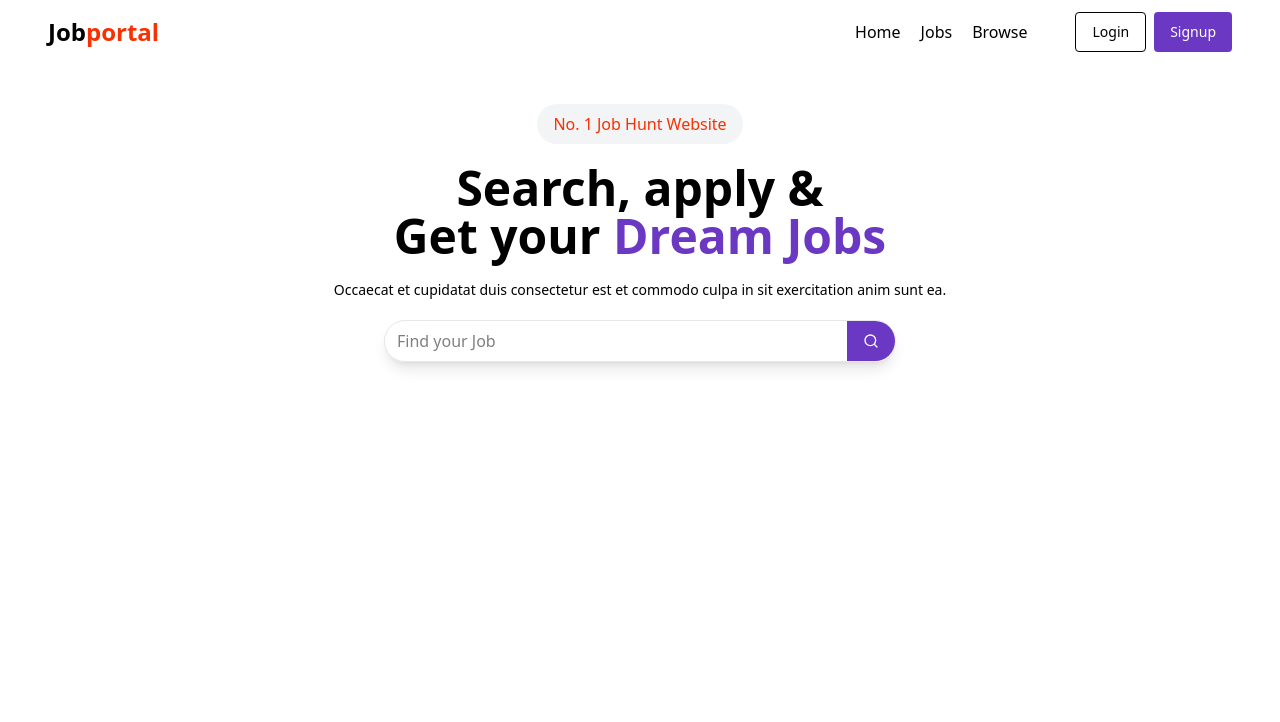
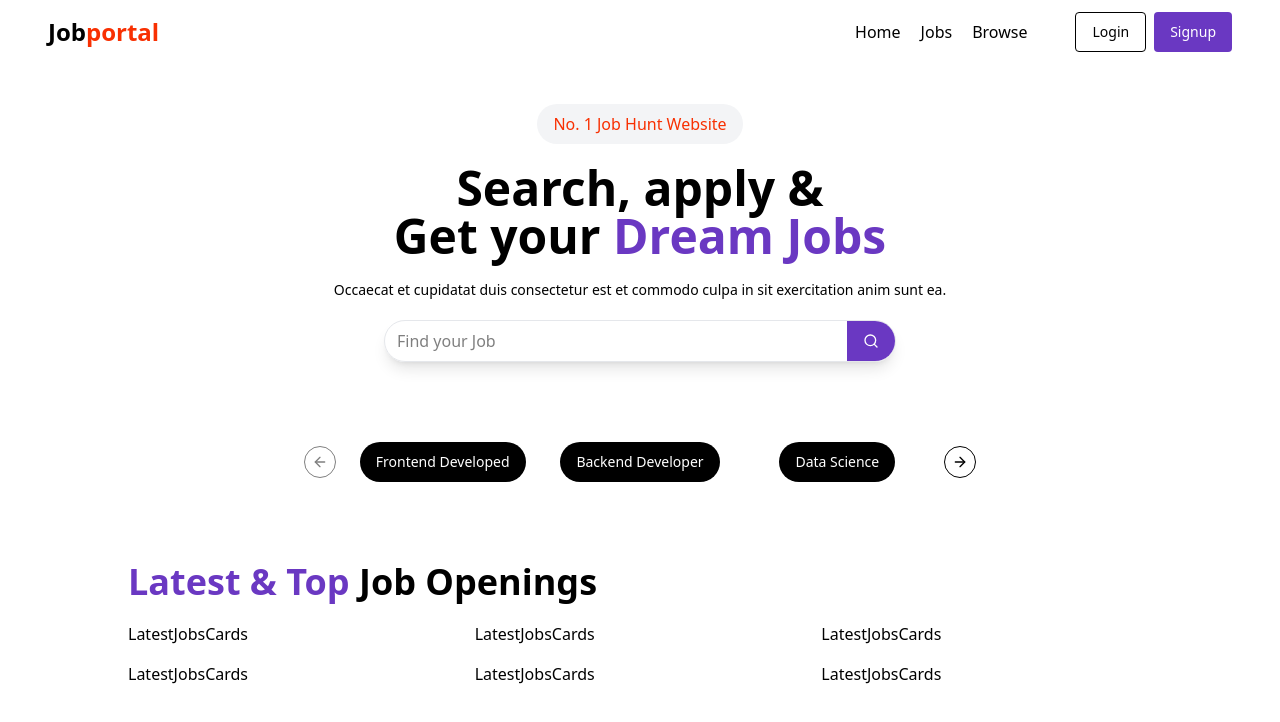
Before and after one commit to Poorab-202/job-portal, a React (Vite) app in the folder frontend/: page / in a window 1280 px wide. Shown: the top 722 px of the page. Built offline with nearby package versions, Linux system fonts and the light colour scheme.

Commit message:
added category carousel

```diff
--- a/frontend/package.json
+++ b/frontend/package.json
@@ -14,12 +14,13 @@
     "@radix-ui/react-label": "^2.1.1",
     "@radix-ui/react-popover": "^1.1.4",
     "@radix-ui/react-radio-group": "^1.2.2",
-    "@radix-ui/react-slot": "^1.1.1",
+    "@radix-ui/react-slot": "^1.1.2",
     "@reduxjs/toolkit": "^2.5.1",
     "@tailwindcss/vite": "^4.0.0",
     "axios": "^1.7.9",
     "class-variance-authority": "^0.7.1",
     "clsx": "^2.1.1",
+    "embla-carousel-react": "^8.5.2",
     "lucide-react": "^0.473.0",
     "next-themes": "^0.4.4",
     "react": "^18.3.1",
--- /dev/null
+++ b/frontend/src/components/CategoryCarousel.jsx
@@ -0,0 +1,37 @@
+import React from 'react'
+import {
+    Carousel, CarouselContent, CarouselItem, CarouselNext,
+    CarouselPrevious,
+} from './ui/carousel'
+import { Button } from './ui/button'
+
+
+const category = [
+    "Frontend Developed",
+    "Backend Developer",
+    "Data Science",
+    "Graphic Designer",
+    "Full-Stack Developer"
+]
+
+export default function CategoryCarousel() {
+    return (
+        <div>
+
+            <Carousel className="w-full max-w-xl mx-auto my-20">
+                <CarouselContent>
+                    {
+                        category.map((cat, index) => (
+                            <CarouselItem className="lg:basis-1/3 md:basis-1/2 text-center">
+                                <Button className="bg-black text-white rounded-full">{cat}</Button>
+                            </CarouselItem>
+                        ))
+                    }
+                </CarouselContent>
+                <CarouselPrevious className="hover:bg-gray-100"></CarouselPrevious>
+                <CarouselNext className="hover:bg-gray-100"></CarouselNext>
+
+            </Carousel>
+        </div>
+    )
+}
--- a/frontend/src/components/Home.jsx
+++ b/frontend/src/components/Home.jsx
@@ -1,14 +1,17 @@
 import React from 'react'
 import Navbar from './shared/Navbar'
 import HeroSection from './HeroSection'
+import CategoryCarousel from './CategoryCarousel'
+import LatestJobs from './LatestJobs'
 
 
 export default function Home() {
   return (
     <div>
-
         <Navbar></Navbar>
         <HeroSection></HeroSection>
+        <CategoryCarousel></CategoryCarousel>
+        <LatestJobs></LatestJobs>
     </div>
   )
 }
--- /dev/null
+++ b/frontend/src/components/LatestJobs.jsx
@@ -0,0 +1,18 @@
+import React from 'react'
+import LatestJobsCards from './LatestJobsCards';
+
+
+const randomjobs = [1,2,3,4,5,6,7,8];
+export default function LatestJobs() {
+  return (
+    <div className='max-w-5xl mx-auto my-20'>
+      <h1 className='text-4xl font-bold '><span className='text-[#6A38C2]'>Latest & Top</span> Job Openings</h1>
+      <div className='grid grid-cols-3 gap-4 my-5'>
+      {
+        randomjobs.slice(0,6).map((element, index)=> <LatestJobsCards/>)
+      }
+      </div>
+    </div>
+
+  )
+}
--- /dev/null
+++ b/frontend/src/components/LatestJobsCards.jsx
@@ -0,0 +1,7 @@
+import React from 'react'
+
+export default function LatestJobsCards() {
+  return (
+    <div>LatestJobsCards</div>
+  )
+}
--- /dev/null
+++ b/frontend/src/components/ui/carousel.jsx
@@ -0,0 +1,193 @@
+import * as React from "react"
+import useEmblaCarousel from "embla-carousel-react";
+import { ArrowLeft, ArrowRight } from "lucide-react"
+
+import { cn } from "@/lib/utils"
+import { Button } from "@/components/ui/button"
+
+const CarouselContext = React.createContext(null)
+
+function useCarousel() {
+  const context = React.useContext(CarouselContext)
+
+  if (!context) {
+    throw new Error("useCarousel must be used within a <Carousel />")
+  }
+
+  return context
+}
+
+const Carousel = React.forwardRef((
+  {
+    orientation = "horizontal",
+    opts,
+    setApi,
+    plugins,
+    className,
+    children,
+    ...props
+  },
+  ref
+) => {
+  const [carouselRef, api] = useEmblaCarousel({
+    ...opts,
+    axis: orientation === "horizontal" ? "x" : "y",
+  }, plugins)
+  const [canScrollPrev, setCanScrollPrev] = React.useState(false)
+  const [canScrollNext, setCanScrollNext] = React.useState(false)
+
+  const onSelect = React.useCallback((api) => {
+    if (!api) {
+      return
+    }
+
+    setCanScrollPrev(api.canScrollPrev())
+    setCanScrollNext(api.canScrollNext())
+  }, [])
+
+  const scrollPrev = React.useCallback(() => {
+    api?.scrollPrev()
+  }, [api])
+
+  const scrollNext = React.useCallback(() => {
+    api?.scrollNext()
+  }, [api])
+
+  const handleKeyDown = React.useCallback((event) => {
+    if (event.key === "ArrowLeft") {
+      event.preventDefault()
+      scrollPrev()
+    } else if (event.key === "ArrowRight") {
+      event.preventDefault()
+      scrollNext()
+    }
+  }, [scrollPrev, scrollNext])
+
+  React.useEffect(() => {
+    if (!api || !setApi) {
+      return
+    }
+
+    setApi(api)
+  }, [api, setApi])
+
+  React.useEffect(() => {
+    if (!api) {
+      return
+    }
+
+    onSelect(api)
+    api.on("reInit", onSelect)
+    api.on("select", onSelect)
+
+    return () => {
+      api?.off("select", onSelect)
+    };
+  }, [api, onSelect])
+
+  return (
+    (<CarouselContext.Provider
+      value={{
+        carouselRef,
+        api: api,
+        opts,
+        orientation:
+          orientation || (opts?.axis === "y" ? "vertical" : "horizontal"),
+        scrollPrev,
+        scrollNext,
+        canScrollPrev,
+        canScrollNext,
+      }}>
+      <div
+        ref={ref}
+        onKeyDownCapture={handleKeyDown}
+        className={cn("relative", className)}
+        role="region"
+        aria-roledescription="carousel"
+        {...props}>
+        {children}
+      </div>
+    </CarouselContext.Provider>)
+  );
+})
+Carousel.displayName = "Carousel"
+
+const CarouselContent = React.forwardRef(({ className, ...props }, ref) => {
+  const { carouselRef, orientation } = useCarousel()
+
+  return (
+    (<div ref={carouselRef} className="overflow-hidden">
+      <div
+        ref={ref}
+        className={cn(
+          "flex",
+          orientation === "horizontal" ? "-ml-4" : "-mt-4 flex-col",
+          className
+        )}
+        {...props} />
+    </div>)
+  );
+})
+CarouselContent.displayName = "CarouselContent"
+
+const CarouselItem = React.forwardRef(({ className, ...props }, ref) => {
+  const { orientation } = useCarousel()
+
+  return (
+    (<div
+      ref={ref}
+      role="group"
+      aria-roledescription="slide"
+      className={cn(
+        "min-w-0 shrink-0 grow-0 basis-full",
+        orientation === "horizontal" ? "pl-4" : "pt-4",
+        className
+      )}
+      {...props} />)
+  );
+})
+CarouselItem.displayName = "CarouselItem"
+
+const CarouselPrevious = React.forwardRef(({ className, variant = "outline", size = "icon", ...props }, ref) => {
+  const { orientation, scrollPrev, canScrollPrev } = useCarousel()
+
+  return (
+    (<Button
+      ref={ref}
+      variant={variant}
+      size={size}
+      className={cn("absolute  h-8 w-8 rounded-full", orientation === "horizontal"
+        ? "-left-12 top-1/2 -translate-y-1/2"
+        : "-top-12 left-1/2 -translate-x-1/2 rotate-90", className)}
+      disabled={!canScrollPrev}
+      onClick={scrollPrev}
+      {...props}>
+      <ArrowLeft className="h-4 w-4" />
+      <span className="sr-only">Previous slide</span>
+    </Button>)
+  );
+})
+CarouselPrevious.displayName = "CarouselPrevious"
+
+const CarouselNext = React.forwardRef(({ className, variant = "outline", size = "icon", ...props }, ref) => {
+  const { orientation, scrollNext, canScrollNext } = useCarousel()
+
+  return (
+    (<Button
+      ref={ref}
+      variant={variant}
+      size={size}
+      className={cn("absolute h-8 w-8 rounded-full", orientation === "horizontal"
+        ? "-right-12 top-1/2 -translate-y-1/2"
+        : "-bottom-12 left-1/2 -translate-x-1/2 rotate-90", className)}
+      disabled={!canScrollNext}
+      onClick={scrollNext}
+      {...props}>
+      <ArrowRight className="h-4 w-4" />
+      <span className="sr-only">Next slide</span>
+    </Button>)
+  );
+})
+CarouselNext.displayName = "CarouselNext"
+
+export { Carousel, CarouselContent, CarouselItem, CarouselPrevious, CarouselNext };
```
Also changed, not shown: 1 other file (tests, documents, lock files or other folders).
